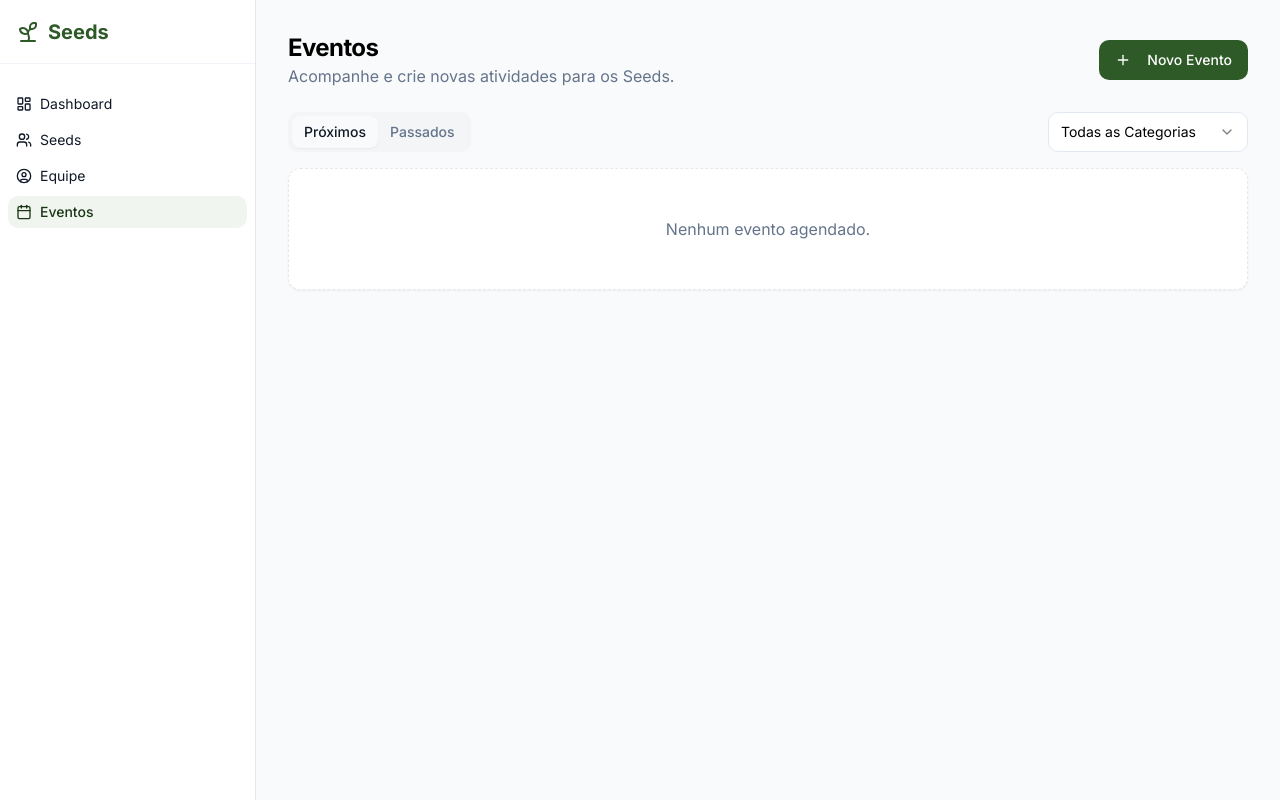
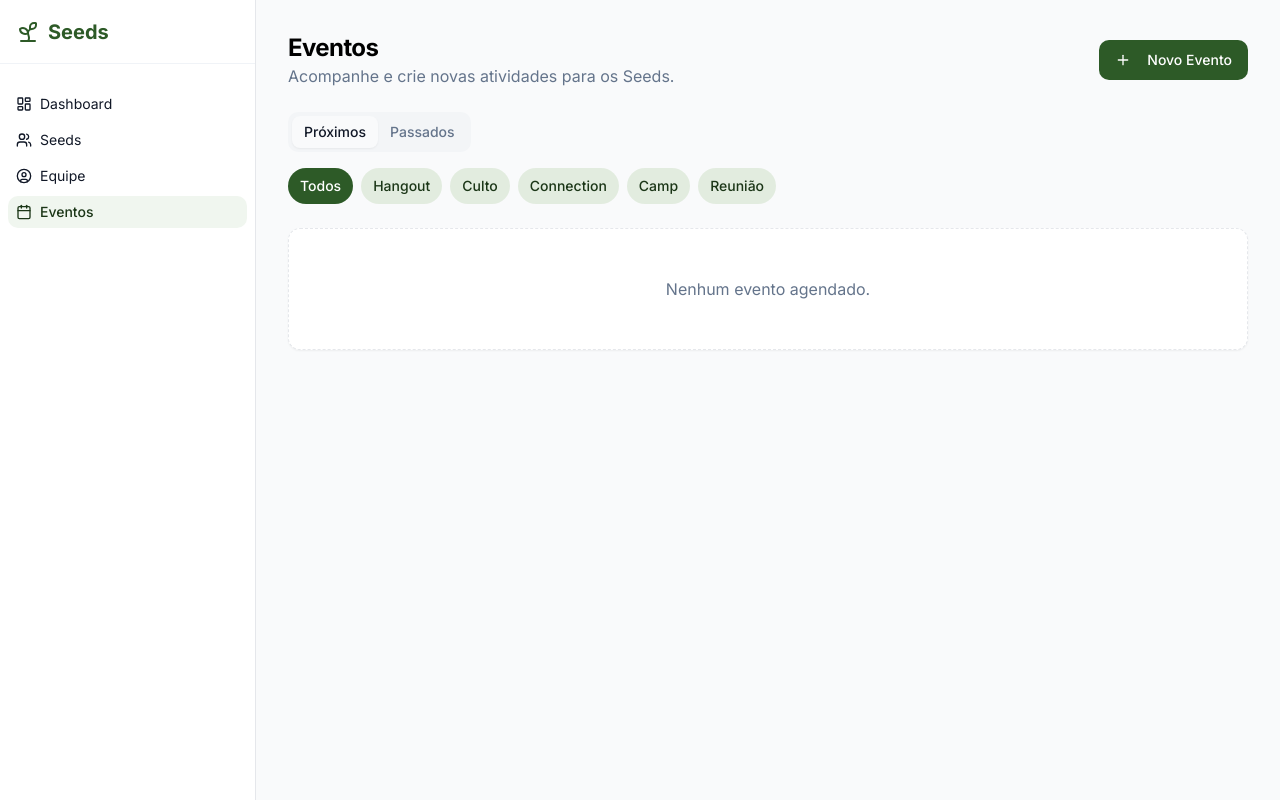
Before and after one commit to willblanko/Controle-Seeds, a React (Vite) app: page /eventos in a window 1280 px wide. Built offline with nearby package versions, Linux system fonts and the light colour scheme.

Commit message:
feat: Add event filter buttons to Events page

```diff
--- a/src/pages/Events.tsx
+++ b/src/pages/Events.tsx
@@ -255,25 +255,32 @@ export default function Events() {
       </div>
 
       <Tabs defaultValue="upcoming" className="w-full">
-        <div className="flex flex-col sm:flex-row sm:items-center justify-between gap-4 mb-4">
-          <TabsList>
+        <div className="flex flex-col gap-4 mb-6">
+          <TabsList className="w-fit">
             <TabsTrigger value="upcoming">Próximos</TabsTrigger>
             <TabsTrigger value="past">Passados</TabsTrigger>
           </TabsList>
 
-          <Select value={categoryFilter} onValueChange={setCategoryFilter}>
-            <SelectTrigger className="w-full sm:w-[200px] bg-card">
-              <SelectValue placeholder="Categoria" />
-            </SelectTrigger>
-            <SelectContent>
-              <SelectItem value="all">Todas as Categorias</SelectItem>
-              <SelectItem value="Hangout">Hangout</SelectItem>
-              <SelectItem value="Culto">Culto</SelectItem>
-              <SelectItem value="Connection">Connection</SelectItem>
-              <SelectItem value="Camp">Camp</SelectItem>
-              <SelectItem value="Reunião">Reunião</SelectItem>
-            </SelectContent>
-          </Select>
+          <div className="flex flex-wrap items-center gap-2">
+            {[
+              { id: 'all', label: 'Todos' },
+              { id: 'Hangout', label: 'Hangout' },
+              { id: 'Culto', label: 'Culto' },
+              { id: 'Connection', label: 'Connection' },
+              { id: 'Camp', label: 'Camp' },
+              { id: 'Reunião', label: 'Reunião' },
+            ].map((cat) => (
+              <Button
+                key={cat.id}
+                variant={categoryFilter === cat.id ? 'default' : 'secondary'}
+                size="sm"
+                onClick={() => setCategoryFilter(cat.id)}
+                className="rounded-full"
+              >
+                {cat.label}
+              </Button>
+            ))}
+          </div>
         </div>
         <TabsContent value="upcoming" className="animate-fade-in">
           {upcomingEvents.length === 0 ? (
```
Also changed, not shown: .skip.config.json.
